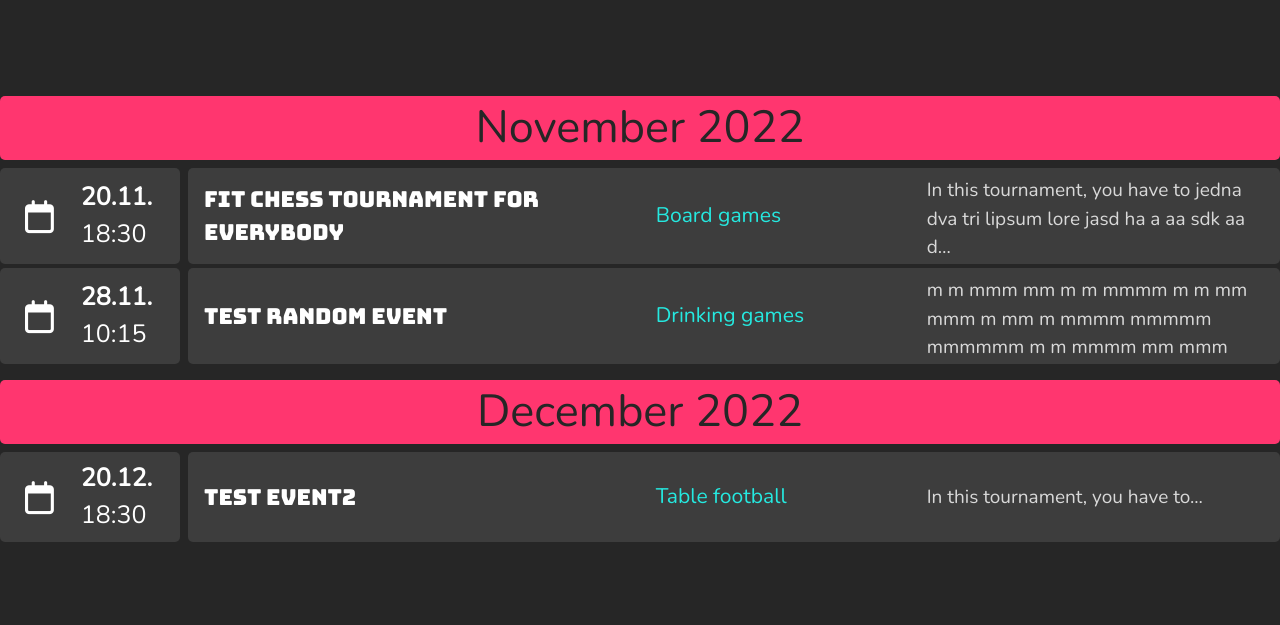
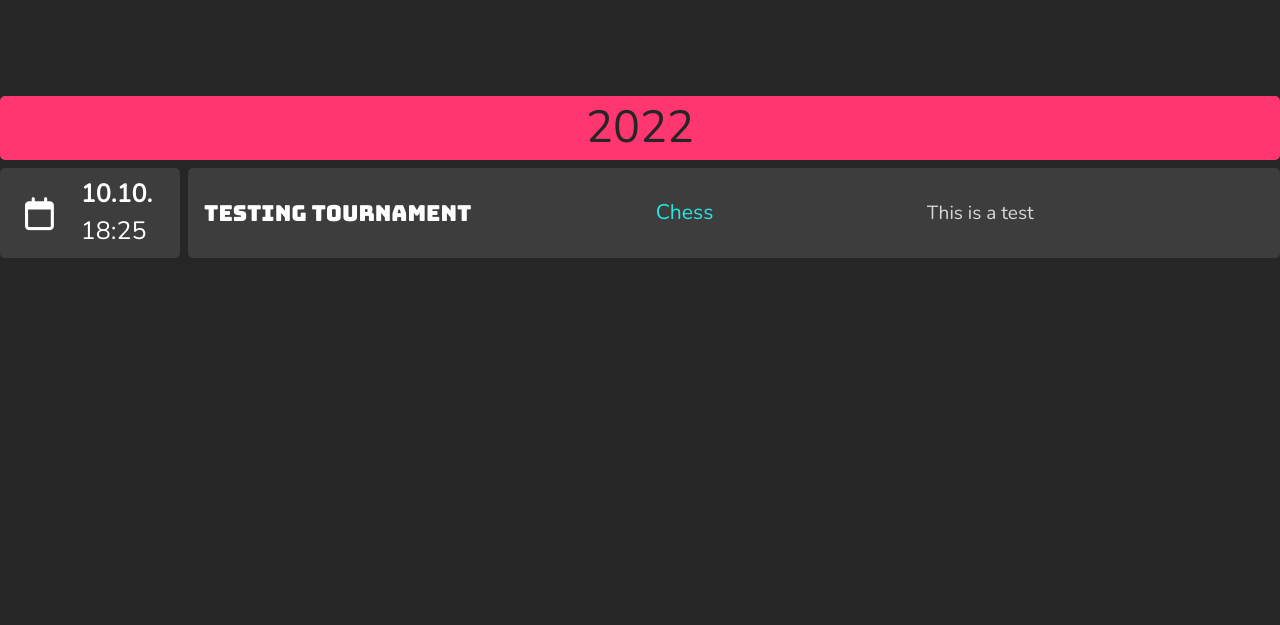
Before and after one commit to Darbix/IIS-project, a Django app: page /events/ in a window 1280 px wide. Shown: the part 120-745 px from the top of the page. Run offline with Django 4.2, Linux system fonts and the light colour scheme; data comes from the database, SQL or seed files in the repository.

Commit message:
Propojení event/ a events/ s backendem. Oprava date v profilu.

```diff
--- a/tournaments_project/main_app/models.py
+++ b/tournaments_project/main_app/models.py
@@ -1,5 +1,5 @@
 from django.db import models
-from datetime import date
+from datetime import datetime
 
 class RegisteredUser(models.Model):
     # Vyžadované
@@ -8,10 +8,10 @@
     email = models.CharField(max_length=64, unique=True)
     password = models.CharField(max_length=88)
     # Nastavitelné po registraci
-    birth_date = models.DateField(default=date.min)
+    birth_date = models.DateField(default=datetime(1970, 1, 1))
     avatar = models.ImageField(upload_to='avatars/', default='avatars/default.png')
     description = models.TextField(blank=True)
-    join_date = models.DateField(default=date.today)
+    join_date = models.DateField(default=datetime.now())
 
 # Pouze administrátor může vytvářet typy turnajů, které je možné hrát.
 # Z těchto typů si následně správce turnajů můžou vybírat
@@ -23,11 +23,13 @@
     description = models.TextField(default='')
     date = models.DateTimeField()
     prize = models.CharField(max_length=64)
+    capacity = models.PositiveIntegerField(blank=False)
 
     type = models.ForeignKey(TournamentType, on_delete=models.CASCADE)
     state = models.PositiveSmallIntegerField(
         choices=(
-            (1, 'Created'),
+            (0, 'Unconfirmed'),
+            (1, 'Confirmed'),
             (2, 'Ongoing'),
             (3, 'Finished')
         )
@@ -43,6 +45,7 @@
 class Team(models.Model):
     name = models.CharField(max_length=64)
     owner = models.ForeignKey(RegisteredUser, on_delete=models.CASCADE)
+    tournament = models.ForeignKey(Tournament, on_delete=models.CASCADE)
 
 # Ukládání týmů. Uživatel může být ve více týmech zároveň a týmy mají několik uživatelů
 class UserTeam(models.Model):
--- a/tournaments_project/main_app/templates/main_app/events.html
+++ b/tournaments_project/main_app/templates/main_app/events.html
@@ -14,13 +14,13 @@
         {% with month_n=0 %}
         {% for event in events %}
             {% comment %} If a month is not in the section, print new {% endcomment %}
-            {% if month_n != event.info.date.month %}
-                <h1 class="mt-3 mb-2">{{ event.info.date | date:"F" }} {{ event.info.date | date:"Y" }}</h1>
-                {% update_var event.info.date.month as month_n %}
+            {% if month_n != event.date.month %}
+                <h1 class="mt-3 mb-2">{{ event.info.date | date:"F" }} {{ event.date | date:"Y" }}</h1>
+                {% update_var event.date.month as month_n %}
             {% endif %}
 
             {% comment %} Tournament row {% endcomment %}
-            <form action="{% url 'event' event.info.id %}">
+            <form action="{% url 'event' event.id %}">
                 <a class="tournament-ref" onclick="this.parentElement.submit();">
                     <div class="d-flex tournament mb-1">
                         {% comment %} Left datetime information {% endcomment %}
@@ -30,8 +30,8 @@
                             </div>
                             <div class="p-0 mx-auto d-flex align-items-center">
                                 <div>
-                                    <div class="fw-bold">{{ event.info.date | date:"d.m." }}</div>
-                                    <div>{{ event.info.date | date:"H:i" }}</div>
+                                    <div class="fw-bold">{{ event.date | date:"d.m." }}</div>
+                                    <div>{{ event.date | date:"H:i" }}</div>
                                 </div>
                             </div>
                         </div>
@@ -39,13 +39,13 @@
                         {% comment %} Title and description {% endcomment %}
                         <div class="row w-100 m-0 ps-2 box-right">
                             <div class="col-md-5 p-2 d-flex align-items-center tournament-title">
-                                {{ event.info.name }}
+                                {{ event.name }}
                             </div>
                             <div class="col-md-3 p-2 d-flex align-items-center tournament-type">
-                                {{ event.type }}
+                                {{ event.type.type }}
                             </div>
                             <div class="col-md-4 p-2 d-flex align-items-center tournament-description">
-                                <p class="m-0">{{ event.info.description | truncatechars:80 }}<p>
+                                <p class="m-0">{{ event.description | truncatechars:80 }}<p>
                             </div>
                         </div>
                     </div>
--- a/tournaments_project/main_app/views/events_view.py
+++ b/tournaments_project/main_app/views/events_view.py
@@ -1,7 +1,7 @@
 from django.views.generic import TemplateView
 from django.shortcuts import render
 from ..models import Tournament, TournamentType
-
+from django.db.models import Q
 
 # from django.core.validators import validate_email
 # from django.core.exceptions import ValidationError
@@ -13,55 +13,8 @@
     template_events_name = "main_app/events.html"
 
     def get(self, request):
-        events = [
-            {
-                "info": Tournament(
-                    id=1,
-                    name="FIT chess tournament for everybody",
-                    description="In this tournament, you have to jedna dva tri lipsum lore jasd ha a aa sdk aa dva tri lipsum lore jasd ha a aa sdk ;a\
-                        a dva tri lipsum lore jasd ha a aa sdk ;a 4 5 6 8 a dva tri lipsum lore jasd ha a aa sdk a\
-                        dsadasd j j j j jiasd sad asdj apsdo hg a tri lipsum lore jasd ha a aa sdk a \
-                        a dva tri lipsum lore j",
-                    date=datetime.strptime("11/20/22 18:30:00", "%m/%d/%y %H:%M:%S"),
-                    prize="$100",
-                    type=None,#TournamentType(type="chess") id..,
-                    state=1,
-                    minimum_team_size=1,
-                    maximum_team_size=5
-                ),
-                "type": "Board games"
-            },
-            {
-                "info": Tournament(
-                    id=2,
-                    name="test random Event",
-                    description="m m mmm mm m m mmmm m m mm mmm m mm m mmmm mmmmm mmmmmm m m mmmm mm mmm mmm mm mm mmmmmmm mm mm .",
-                    date=datetime.strptime("11/28/22 10:15:00", "%m/%d/%y %H:%M:%S"),
-                    prize="$100",
-                    type=None,#TournamentType(type="chess") id..,
-                    state=1,
-                    minimum_team_size=1,
-                    maximum_team_size=5
-                ),
-                "type": "Drinking games"
-            },
-            {
-                "info": Tournament(
-                    id=3,
-                    name="test Event2",
-                    description="In this tournament, you have to...",
-                    date=datetime.strptime("12/20/22 18:30:00", "%m/%d/%y %H:%M:%S"),
-                    prize="$100",
-                    type=None,#TournamentType(type="chess") id..,
-                    state=1,
-                    minimum_team_size=1,
-                    maximum_team_size=5
-                ),
-                "type": "Table football"
-            }
-        ]
+        tournaments = Tournament.objects.filter(~Q(state=0))
         args = {
-            "events": events,
+            "events": tournaments,
         }
-
         return render(request, self.template_events_name, args)
--- a/tournaments_project/main_app/views/login_view.py
+++ b/tournaments_project/main_app/views/login_view.py
@@ -39,9 +39,9 @@
             'last_name': user.last_name,
             'email': user.email,
             'description': user.description,
-            'birth_date': user.birth_date.strftime("%d-%m-%Y"),
+            'birth_date': user.birth_date.strftime("%Y-%m-%d"),
             'avatar_url': user.avatar.url,
-            'join_date': user.join_date.strftime("%d-%m-%Y"),
+            'join_date': user.join_date.strftime("%Y-%m-%d"),
         }
 
         return redirect(self.index_page)
```
Also changed, not shown: tournaments_project/main_app/templates/main_app/event.html (+10 -10 lines), tournaments_project/main_app/views/event_view.py (+24 -34 lines), tournaments_project/main_app/views/profile_view.py (+15 -7 lines), tournaments_project/main_app/migrations/0001_initial.py, tournaments_project/main_app/migrations/0002_alter_registereduser_avatar.py (deleted), tournaments_project/main_app/migrations/0002_auto_20221118_2213.py (added).
